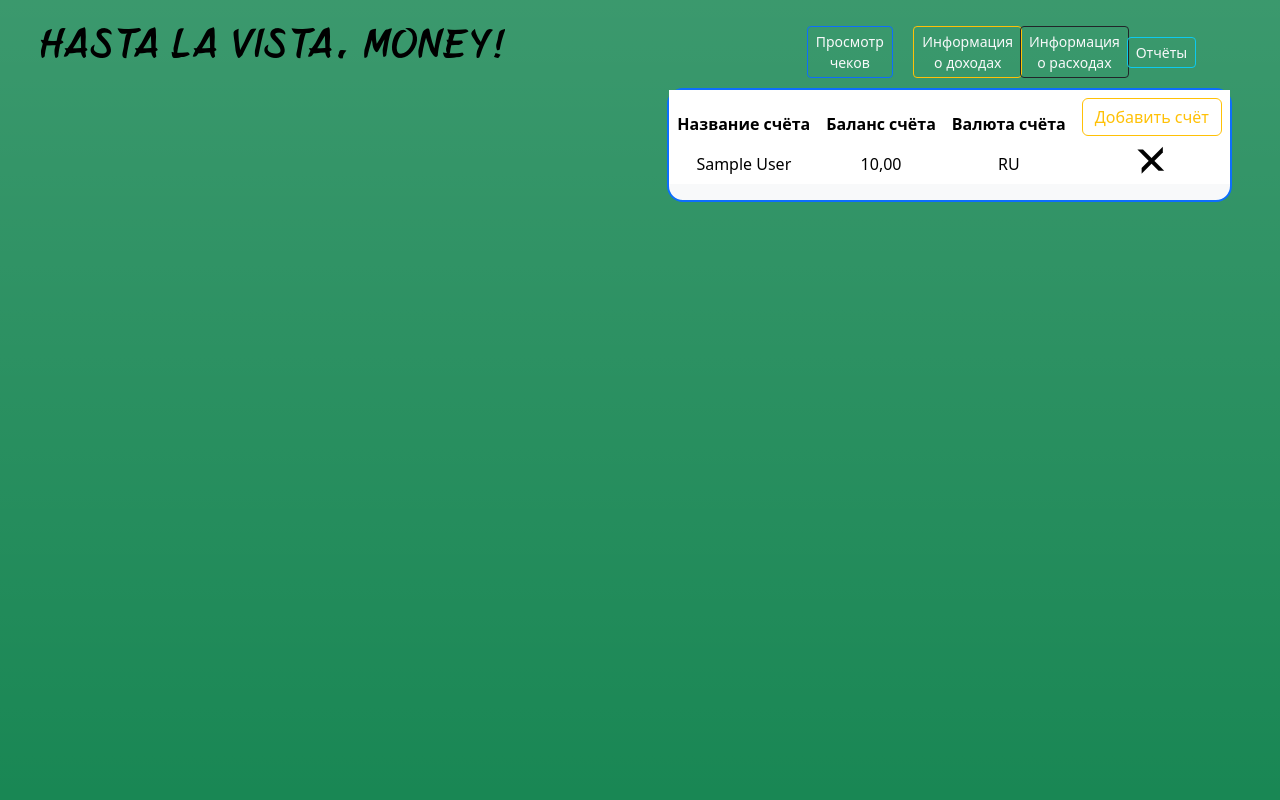
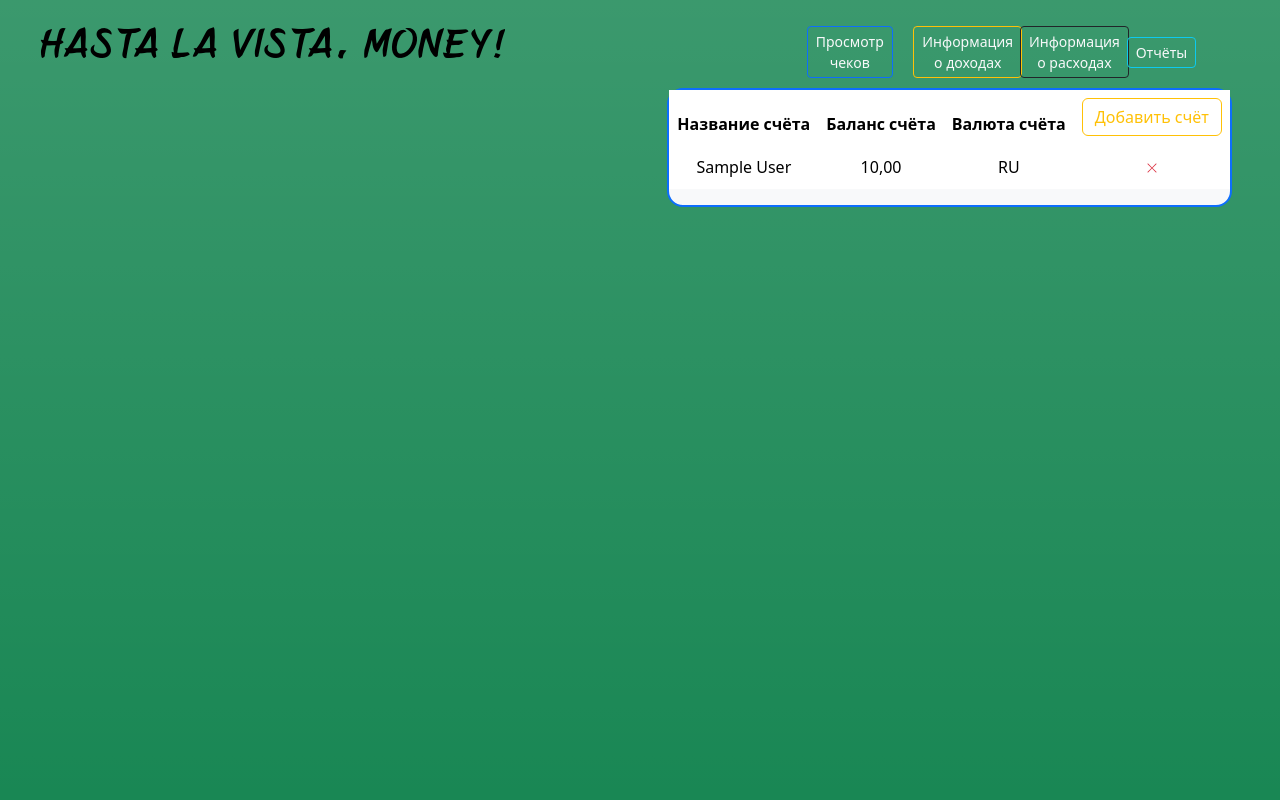
Before and after one commit to hlvm-app/hasta-la-vista-money, a Django app: page /applications/ in a window 1280 px wide. Run offline with Django 5.2, Linux system fonts and the light colour scheme; a user stored in the database is signed in; tables that the repository leaves empty hold one stand-in row (values such as "Sample post"); parts of the project's set-up code (start-up, migrations or seed data) failed here and were passed over; some libraries are stand-ins or nearby versions.

Commit message:
Поправил стили кнопок удаления

```diff
--- a/hasta_la_vista_money/applications/templates/applications/page_application.html
+++ b/hasta_la_vista_money/applications/templates/applications/page_application.html
@@ -41,19 +41,20 @@
                                 <th><button type="button" class="btn btn-outline-warning" data-bs-toggle="modal" data-bs-target="#add-account">Добавить счёт</button></th>
                             </tr>
                         </thead>
-                        <tbody>
+                        <tbody class="align-middle">
                             {% for account in accounts %}
                                 <tr class="text-center">
                                     <td>{{ account.name_account }}</td>
                                     <td>{{ account.balance | comma }}</td>
                                     <td>{{ account.currency }}</td>
-                                    <td class="wrapper-remove-account-button">
+                                    <td>
                                         <form method="post">
                                             {% csrf_token %}
                                             <input type="hidden" name="account_id" value="{{ account.id }}">
-                                            <button class="remove-account-button" data-nonce="{{request.csp_nonce}}" type="submit" name="delete_account_button">
-                                                <span class="top"></span>
-                                                <span class="bot"></span>
+                                            <button class="remove-account-button btn btn-outline-danger border-0 btn-sm" data-nonce="{{request.csp_nonce}}" type="submit" name="delete_account_button">
+                                            <svg xmlns="http://www.w3.org/2000/svg" width="12" height="12" fill="currentColor" class="bi bi-x-lg" viewBox="0 0 16 16">
+                                                <path d="M2.146 2.854a.5.5 0 1 1 .708-.708L8 7.293l5.146-5.147a.5.5 0 0 1 .708.708L8.707 8l5.147 5.146a.5.5 0 0 1-.708.708L8 8.707l-5.146 5.147a.5.5 0 0 1-.708-.708L7.293 8 2.146 2.854Z"></path>
+                                            </svg>
                                             </button>
                                         </form>
                                     </td>
--- a/hasta_la_vista_money/income/templates/income/income.html
+++ b/hasta_la_vista_money/income/templates/income/income.html
@@ -59,7 +59,7 @@
                                     <form method="post">
                                         {% csrf_token %}
                                         <input type="hidden" name="income_id" value="{{ income.id }}">
-                                        <button class="btn btn-outline-danger remove-income-button" data-nonce="{{request.csp_nonce}}" type="submit" name="delete_income_button">
+                                        <button class="btn btn-outline-danger remove-income-button btn-small border-0" data-nonce="{{request.csp_nonce}}" type="submit" name="delete_income_button">
                                             <svg xmlns="http://www.w3.org/2000/svg" width="12" height="12" fill="currentColor" class="bi bi-x-lg" viewBox="0 0 16 16">
                                                 <path d="M2.146 2.854a.5.5 0 1 1 .708-.708L8 7.293l5.146-5.147a.5.5 0 0 1 .708.708L8.707 8l5.147 5.146a.5.5 0 0 1-.708.708L8 8.707l-5.146 5.147a.5.5 0 0 1-.708-.708L7.293 8 2.146 2.854Z"></path>
                                             </svg>
--- a/static/css/style.css
+++ b/static/css/style.css
@@ -65,48 +65,6 @@
 .button-add-form-income {
     width: 20%;
     margin-left: 80%;
-}
-
-/* Style for button Remove Account */
-.wrapper-remove-account-button {
-    position: relative;
-}
-
-.remove-account-button {
-    position: absolute;
-    left: 45%;
-    background: none;
-    border: 0;
-    width: 15px;
-    height: 15px;
-    transform: rotate(45deg) scale(2);
-}
-
-.remove-account-button .top,
-.remove-account-button .bot {
-    display: block;
-    background: #000;
-    position: absolute;
-    top: 50%;
-    left: 50%;
-    animation-timing-function: cubic-bezier(1, 0, 0, 1);
-    animation-iteration-count: 1;
-}
-
-.remove-account-button .top {
-    height: 100%;
-    width: 2px;
-    margin-left: -1px;
-    transform: skewY(45deg);
-    top: 0;
-}
-
-.remove-account-button .bot {
-    width: 100%;
-    height: 2px;
-    margin-top: -1px;
-    transform: skewX(-45deg);
-    left: 0;
 }
 
 /* Style for button "Delete receipt" */
```
